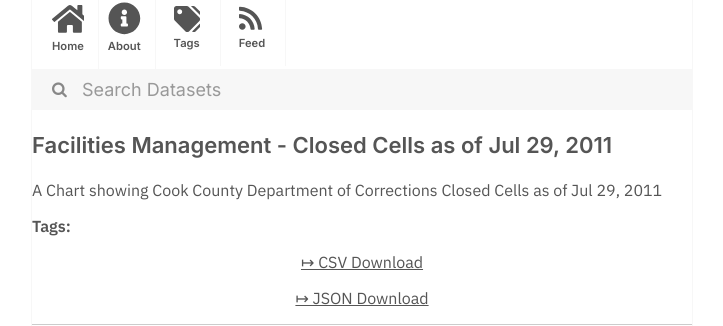
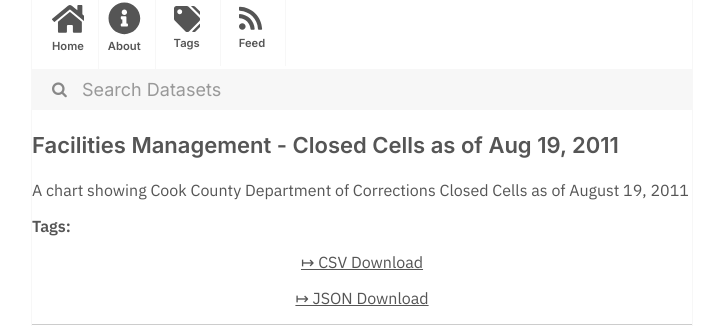
Before and after one commit to dayda-entities/cook-county-of-illinois, a Jekyll site: the page built from _posts/2020-11-10-facilities-management-closed-c.md, in a window 1280 px wide. Shown: the part 216-542 px from the top of the page, without its empty margins (278-1001 px from the left). Built offline with Jekyll 4.4.1, drawn with Linux system fonts in a browser that asks for light colours.

Commit message:
Publish Data

```diff
--- a/_posts/2020-11-10-facilities-management-closed-c.md
+++ b/_posts/2020-11-10-facilities-management-closed-c.md
@@ -1,17 +1,17 @@
 ---
-title: 'Facilities Management - Closed Cells as of Jul 29, 2011'
-created: '2020-11-10T16:57:50.280640'
-modified: '2020-11-10T16:57:50.280650'
+title: 'Facilities Management - Closed Cells as of Aug 19, 2011'
+created: '2020-11-10T16:57:50.353151'
+modified: '2020-11-10T16:57:50.353162'
 state: active
 type: dataset
 tags: []
 groups:
   - Local Government
 csv_url: >-
-  https://datacatalog.cookcountyil.gov/api/views/ufgv-zh73/rows.csv?accessType=DOWNLOAD
+  https://datacatalog.cookcountyil.gov/api/views/ugmp-hn4f/rows.csv?accessType=DOWNLOAD
 json_url: >-
-  https://datacatalog.cookcountyil.gov/api/views/ufgv-zh73/rows.json?accessType=DOWNLOAD
+  https://datacatalog.cookcountyil.gov/api/views/ugmp-hn4f/rows.json?accessType=DOWNLOAD
 layout: post
 
 ---
-A Chart showing Cook County Department of Corrections Closed Cells as of  Jul 29, 2011
+A chart showing Cook County Department of Corrections Closed Cells as of August 19, 2011
```
